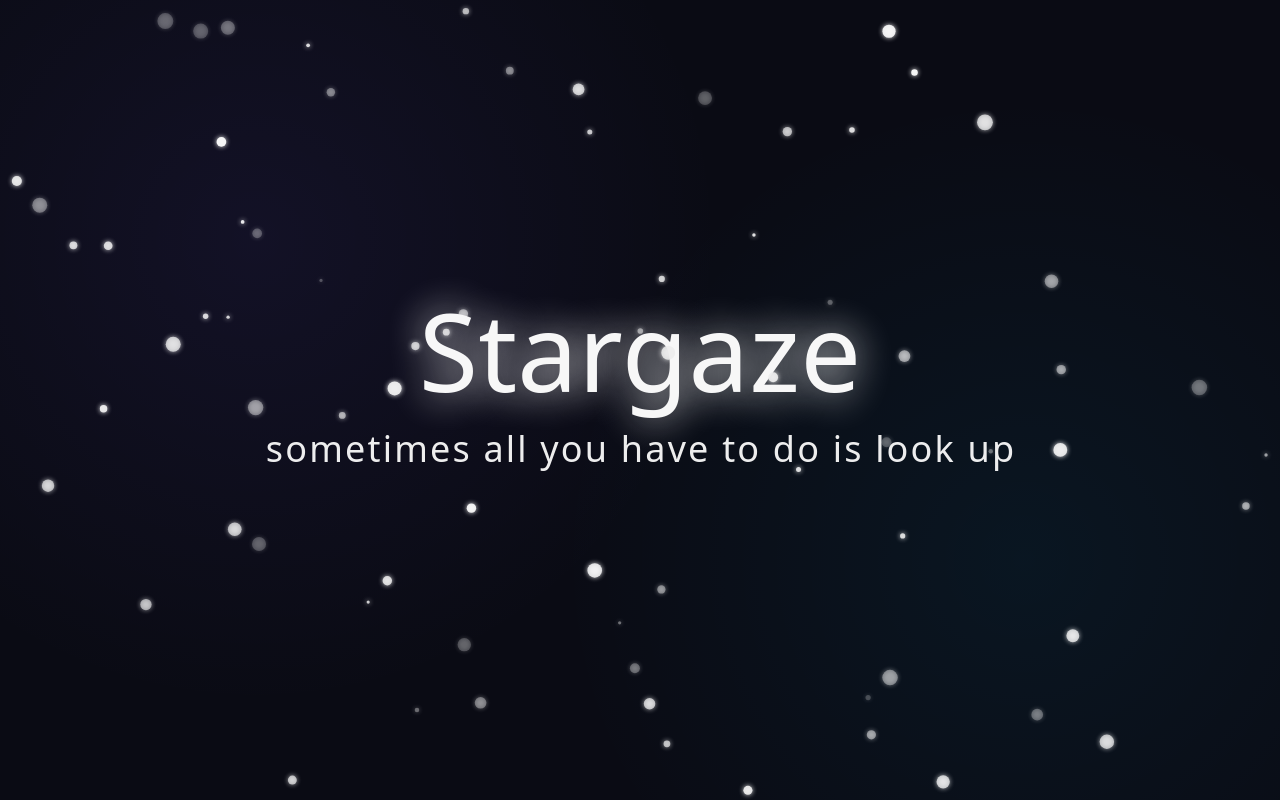
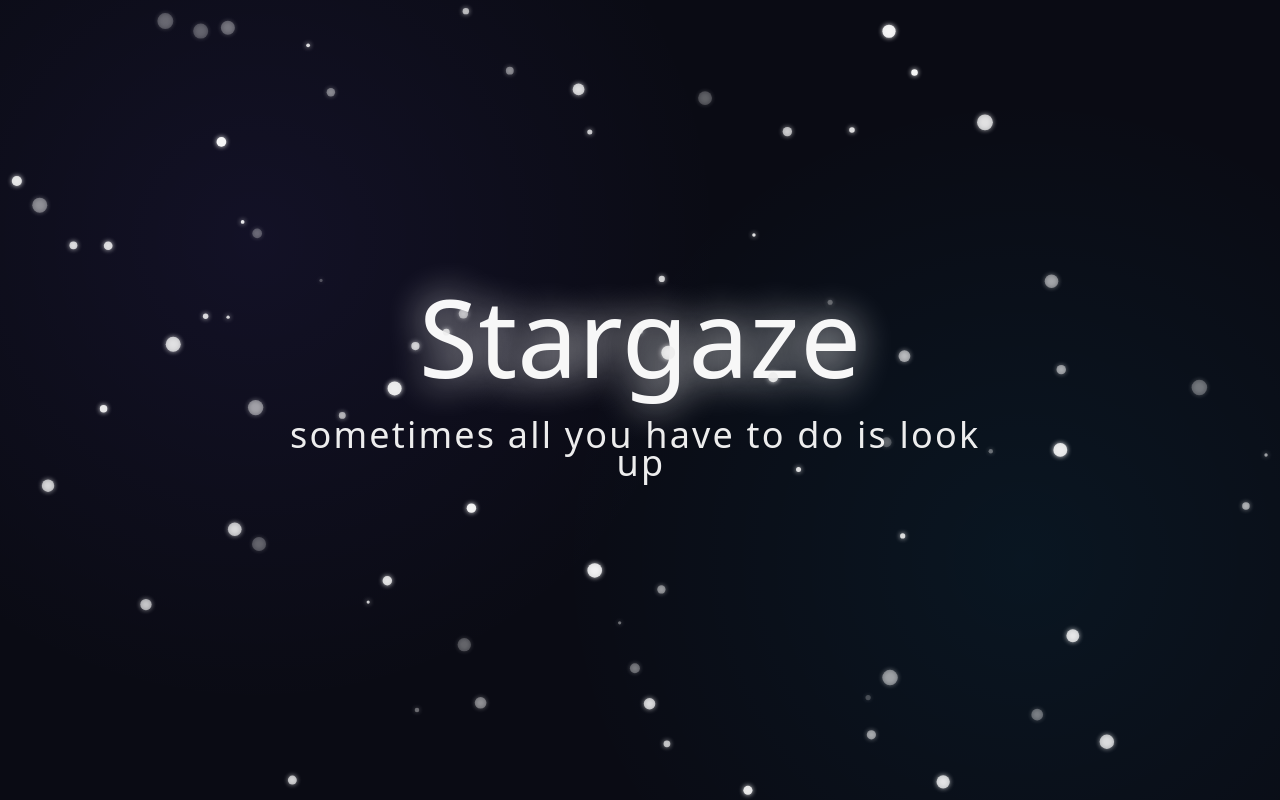
Before and after one commit to Gorgoll/StarGaze, a React (Vite) app: page / in a window 1280 px wide. Built offline with nearby package versions, Linux system fonts and the light colour scheme; no server answers.

Commit message:
fix text overflow for greeter.tsx

```diff
--- a/src/components/greeter.tsx
+++ b/src/components/greeter.tsx
@@ -4,18 +4,19 @@ const line1 = "sometimes all you have to do is look up"
 
 export default function Greeter() {
     return (
-        <>
         <div style={{
             display: "flex",
             flexDirection: "column",
             justifyContent: "center",
             alignItems: "center",
             height: "100vh",
+            padding: "1rem",
+            boxSizing: "border-box",
         }}>
             <motion.div
                 style={{
                     color: "white",
-                    fontSize: "6em",
+                    fontSize: "clamp(3rem, 10vw, 6rem)",
                 }}
                 animate={{
                     textShadow: [
@@ -33,16 +34,20 @@ export default function Greeter() {
                 Stargaze
             </motion.div>
 
-            <div style={{
-                color: "whitesmoke",
-                fontSize: "2em",
-                display: "flex",
-                gap: "2px",
-                whiteSpace: "pre",
-                paddingTop: "2em",
-                maxWidth: "100%",
-            }}>
-                {/* TODO fix text overflowing on small screens */}
+            <div
+               style={{
+                   color: "whitesmoke",
+                   fontSize: "clamp(1rem, 4vw, 2rem)",
+                   display: "flex",
+                   flexWrap: "wrap",
+                   justifyContent: "center",
+                   textAlign: "center",
+                   gap: "2px",
+                   paddingTop: "2em",
+                   maxWidth: "700px",
+                   overflowWrap: "break-word",
+               }}
+            >
                 {line1.split("").map((char, i) => (
                     <motion.span
                         key={i}
@@ -52,11 +57,10 @@ export default function Greeter() {
                             delay: i * 0.05
                         }}
                     >
-                        {char}
+                        {char === " " ? "\u00A0" : char}
                     </motion.span>
                 ))}
             </div>
         </div>
-        </>
     )
 }
```
Also changed, not shown: 1 other file (tests, documents, lock files or other folders).
